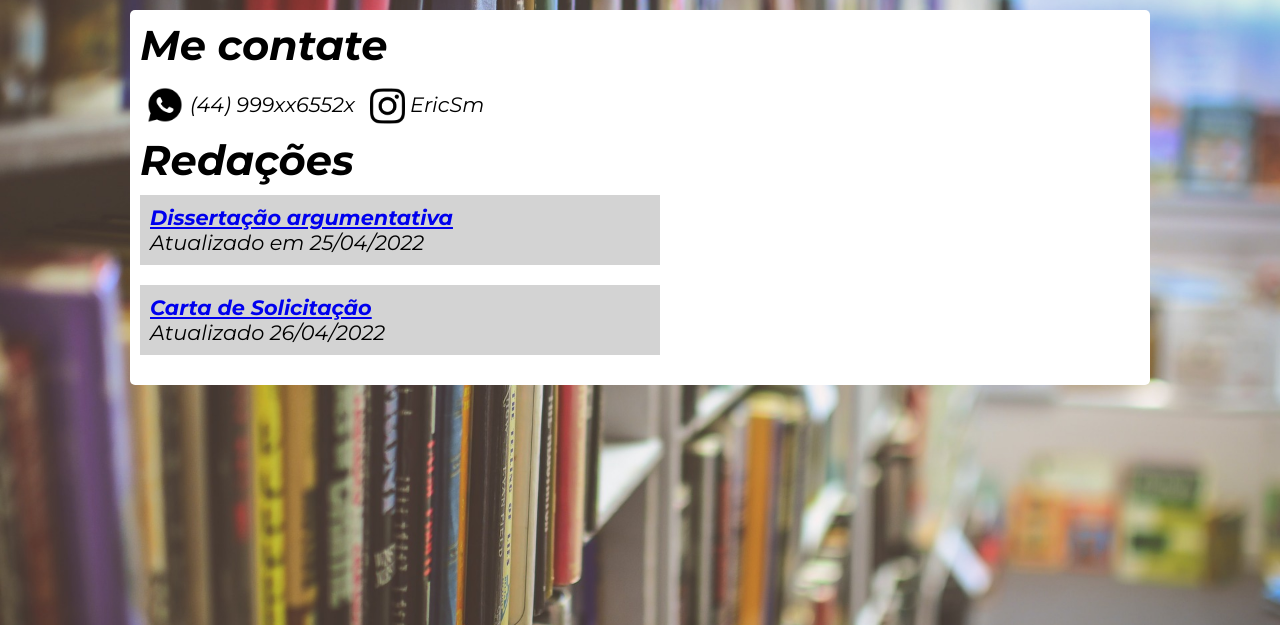
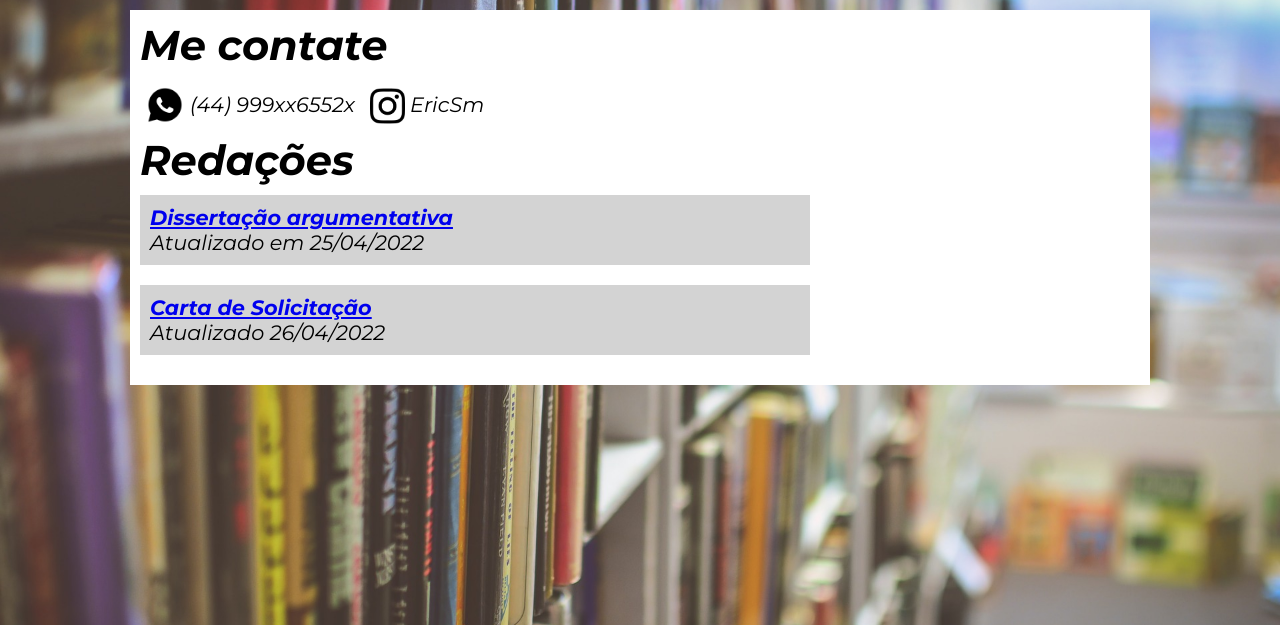
Before and after one commit to erichenriquesm/html5-e-css3, a PHP site: page / in a window 1280 px wide. Shown: the part 70-695 px from the top of the page. Run offline with PHP 8.4, Linux system fonts and the light colour scheme.

Commit message:
Update css.css

```diff
--- a/práticas/prática002/css.css
+++ b/práticas/prática002/css.css
@@ -39,7 +39,6 @@ header > h1{
 
 main{
     margin: 10px auto;
-    border-radius: 5px;
     min-width: 360px;
     max-width: 1000px;
     text-align: left;
@@ -57,7 +56,7 @@ h2{
 section{
     margin-bottom: 20px;
     padding: 10px;
-    width: 50%;
+    width: 65%;
     background-color: lightgray;
 }
 .container{
```
